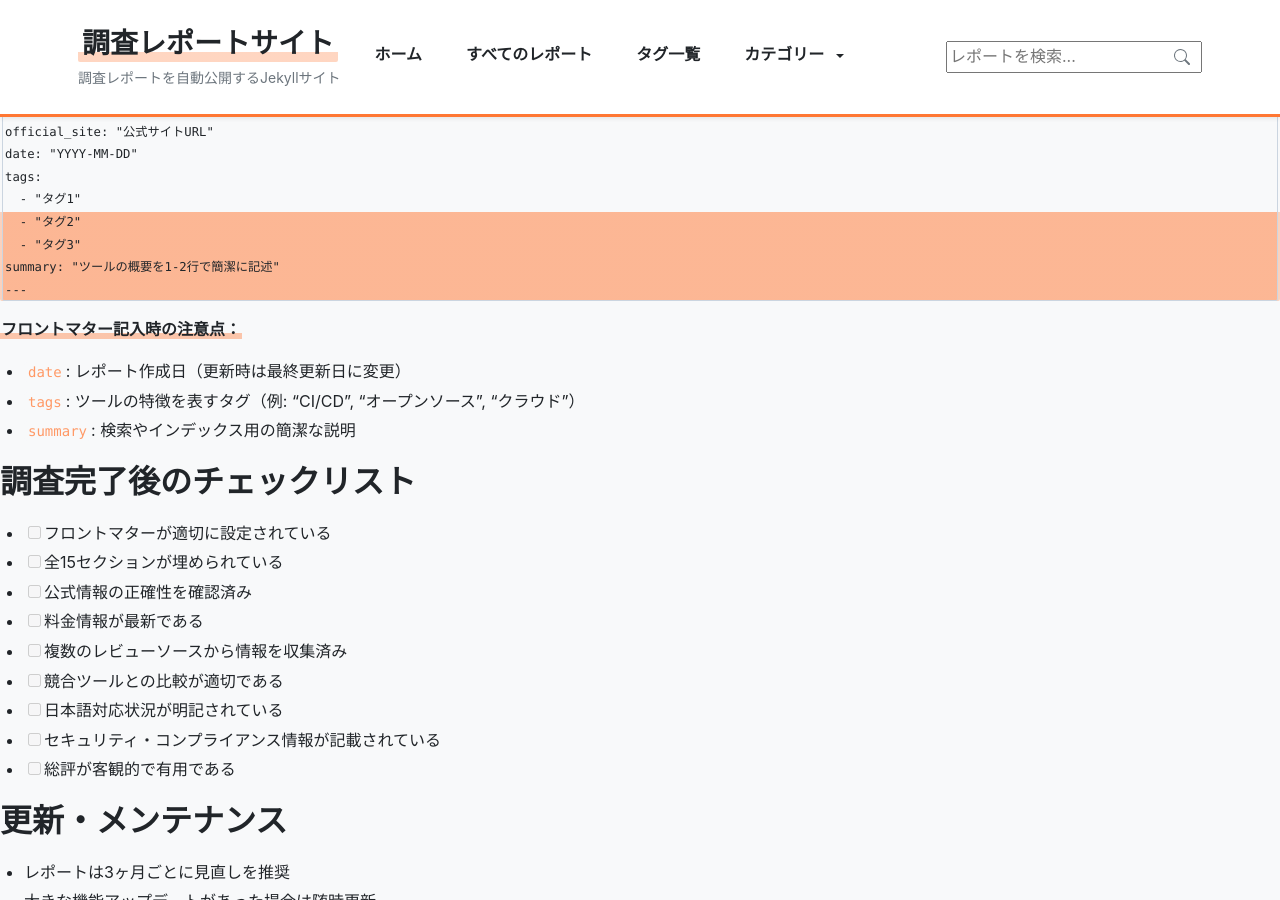
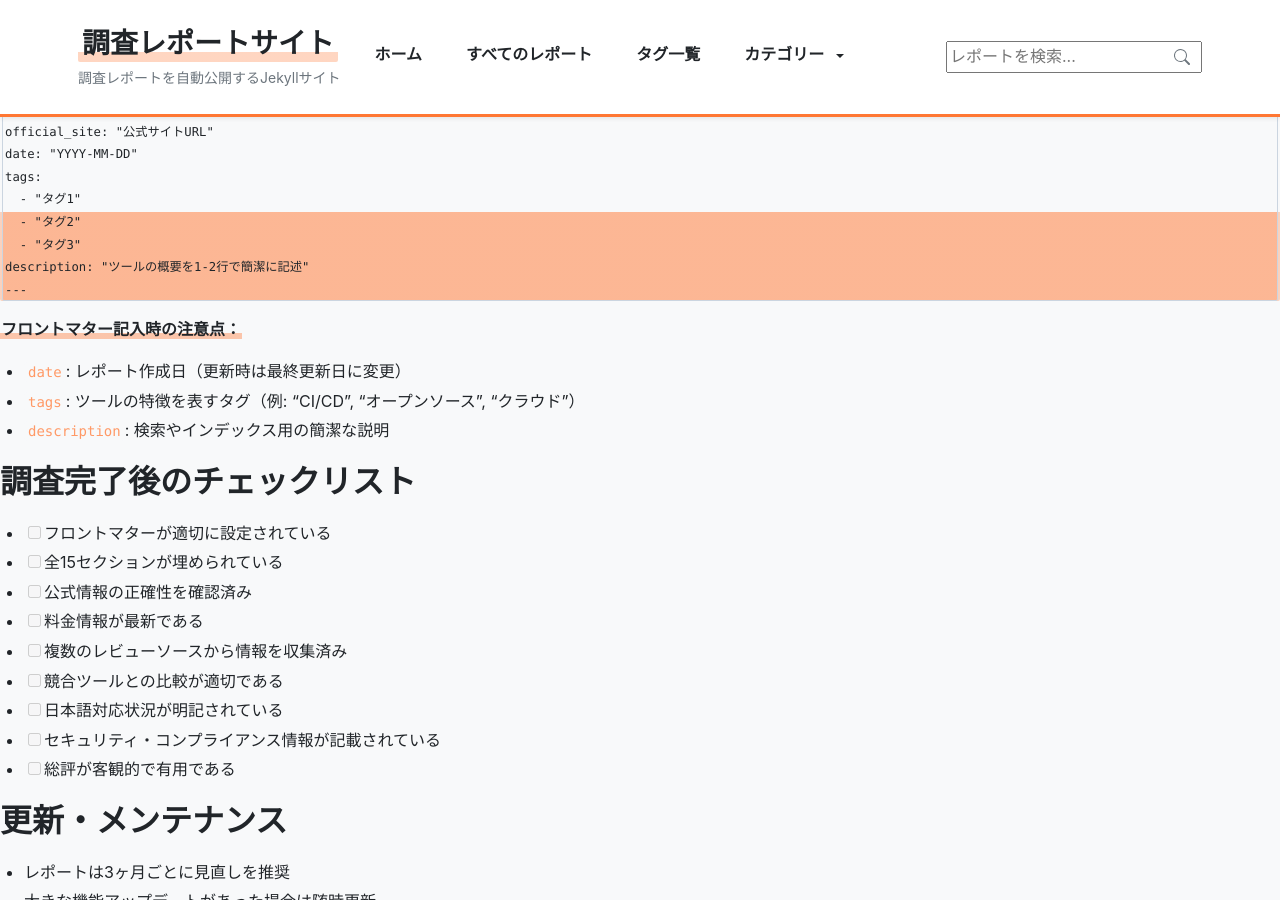
Before and after one commit to aegisfleet/tool-survey-report, a Jekyll site: the page built from AGENTS.md, in a window 1280 px wide and 900 px high, scrolled down 2624 px. Built offline with Jekyll 4.4.1, drawn with Linux system fonts in a browser that asks for light colours; our own code applies the rules of GitHub Pages for plain Markdown files.

Commit message:
docs(reports): Update report template and metadata structure
- Replace `summary` with `description` across multiple files
- Enhance report template in README.md with more comprehensive metadata
- Update `_layouts/report.html` to prioritize `description` field
- Modify `_reports/notebooklm.md` to use new metadata structure
- Update `reports/index.html` to use consistent description rendering
- Improve metadata consistency and clarity for research reports

````diff
--- a/AGENTS.md
+++ b/AGENTS.md
@@ -103,7 +103,7 @@ tags:
   - "タグ1"
   - "タグ2"
   - "タグ3"
-summary: "ツールの概要を1-2行で簡潔に記述"
+description: "ツールの概要を1-2行で簡潔に記述"
 ---
 ```
 
@@ -111,7 +111,7 @@ summary: "ツールの概要を1-2行で簡潔に記述"
 
 - `date`: レポート作成日（更新時は最終更新日に変更）
 - `tags`: ツールの特徴を表すタグ（例: "CI/CD", "オープンソース", "クラウド"）
-- `summary`: 検索やインデックス用の簡潔な説明
+- `description`: 検索やインデックス用の簡潔な説明
 
 ## 調査完了後のチェックリスト
 
--- a/_layouts/report.html
+++ b/_layouts/report.html
@@ -81,11 +81,7 @@ layout: default
       {% endif %}
     </div>
 
-    {% if page.summary %}
-      <div class="report-summary" itemprop="description">
-        <p>{{ page.summary }}</p>
-      </div>
-    {% elsif page.description %}
+    {% if page.description %}
       <div class="report-description" itemprop="description">
         <p>{{ page.description }}</p>
       </div>
--- a/reports/index.html
+++ b/reports/index.html
@@ -23,9 +23,7 @@ description: "公開されているすべての調査レポートの一覧です
                   <a href="{{ report.url | relative_url }}">{{ report.title }}</a>
                 </h2>
 
-                {% if report.summary %}
-                  <p class="card-text">{{ report.summary }}</p>
-                {% elsif report.description %}
+                {% if report.description %}
                   <p class="card-text">{{ report.description }}</p>
                 {% endif %}
 
````
Also changed, not shown: _reports/notebooklm.md (+1 -1 lines), README.md.
